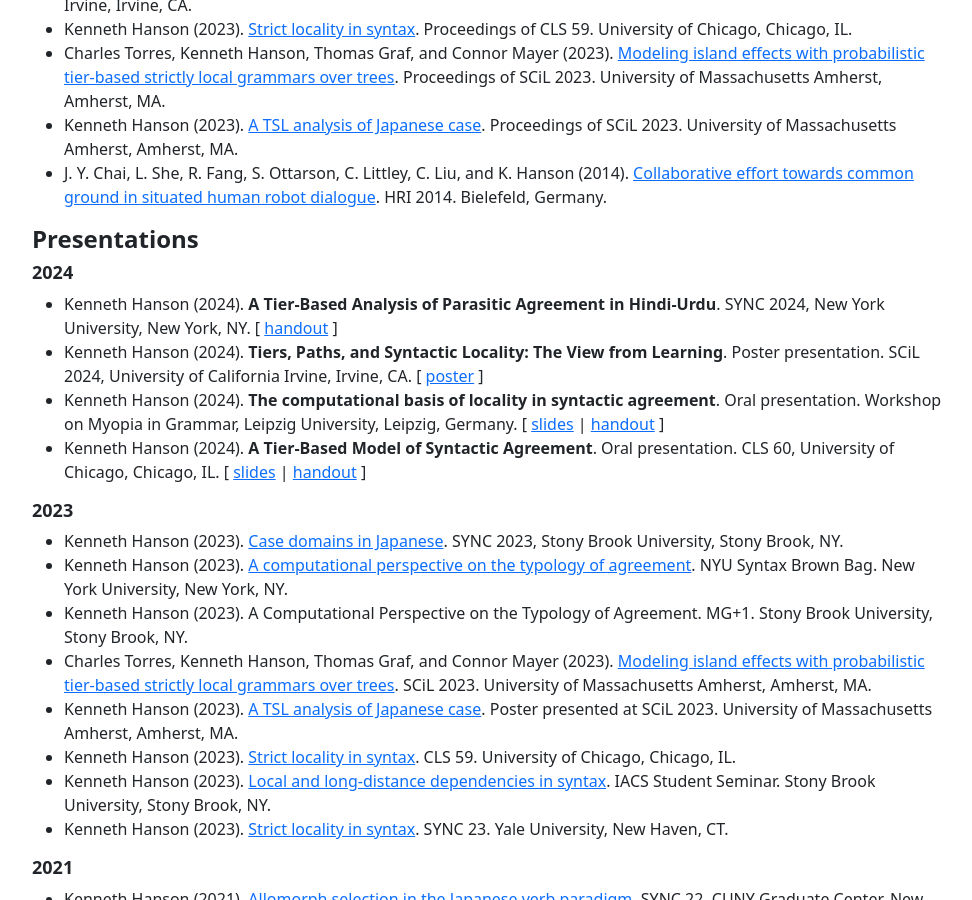
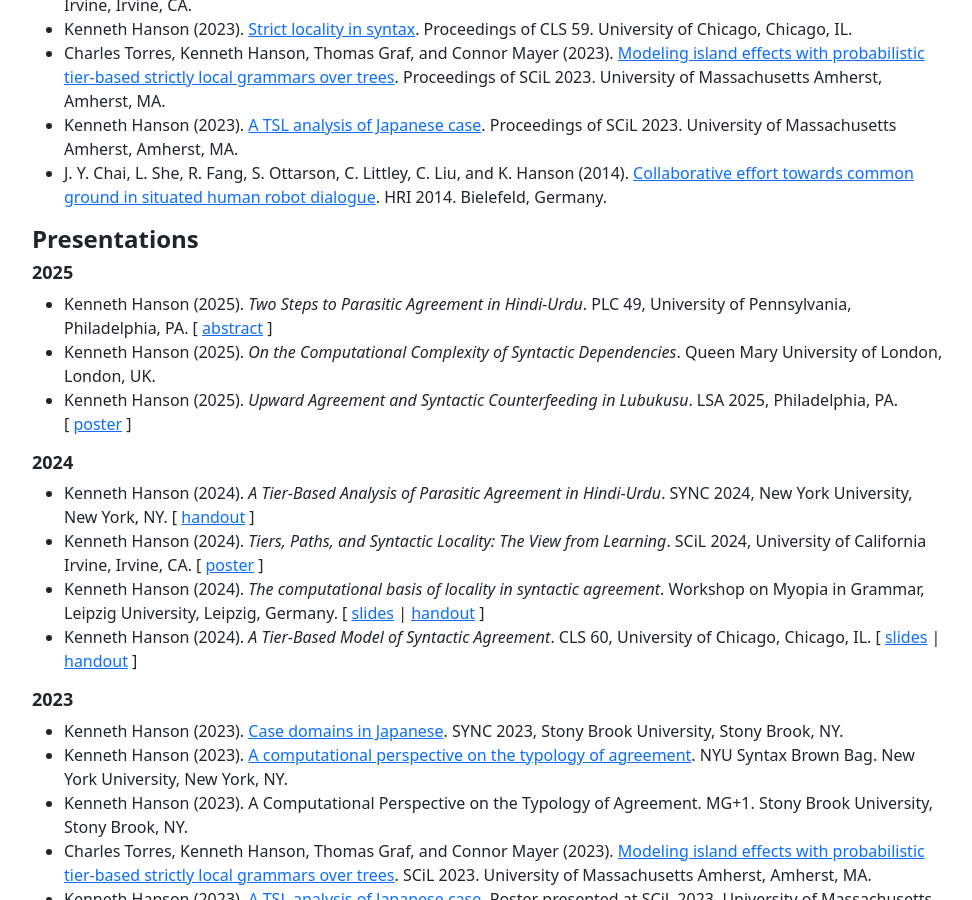
Before and after one commit to khanson679/khanson679.github.io, a Jekyll site: the page built from cv.md, in a window 1280 px wide and 900 px high, scrolled down 306 px. Shown: the whole window, without its empty margins (150-1122 px from the left). Built offline with Jekyll 4.4.1, drawn with Linux system fonts in a browser that asks for light colours; some of the changed text lies outside the part shown.

Commit message:
Update web CV.

```diff
--- a/cv.md
+++ b/cv.md
@@ -1,7 +1,7 @@
 ---
 title: CV
 layout: default
-date: 2024-12-11
+date: 2025-03-02
 published: true
 ---
 
@@ -12,6 +12,7 @@ li {margin-bottom: 0.5em; }
 My full CV is available here: [hanson-cv.pdf](/files/hanson-cv.pdf).
 
 ## Publications
+
 * Kenneth Hanson (to appear). [Tier-based strict locality and the typology of agreement](/files/hanson-jlm-tsl-agreement-preprint.pdf). Journal of Language Modeling.
 * Kenneth Hanson (2024). [A tier-based model of syntactic agreement](/files/hanson-cls60-tier-based-agreement.pdf). Proceedings of CLS 60. University of Chicago, Chicago, IL.
 * Kenneth Hanson (2024). [Tiers, paths, and syntactic locality: The view from learning](/files/hanson-scil2024-tiers-paths-locality.pdf).  Proceedings of SCiL 2024. UC Irvine, Irvine, CA.
@@ -23,22 +24,27 @@ My full CV is available here: [hanson-cv.pdf](/files/hanson-cv.pdf).
 
 ## Presentations
 
+### 2025
+
+* Kenneth Hanson (2025). *Two Steps to Parasitic Agreement in Hindi-Urdu*. PLC 49, University of Pennsylvania, Philadelphia, PA.
+  \[ [abstract](/files/hanson-plc49-abstract-deanon.pdf) \]
+* Kenneth Hanson (2025). *On the Computational Complexity of Syntactic Dependencies*. Queen Mary University of London, London, UK.
+* Kenneth Hanson (2025). *Upward Agreement and Syntactic Counterfeeding in Lubukusu*. LSA 2025, Philadelphia, PA.
+  \[&nbsp;[poster](/files/hanson-lsa2025-poster-upward-agreement.pdf) \]
+
 ### 2024
 
-* Kenneth Hanson (2024). **A Tier-Based Analysis of Parasitic Agreement in Hindi-Urdu**. SYNC 2024, New York University, New York, NY.
-  \[
-<!--   [abstract](/files/hanson-sync2024-parasitic-agreement-abstract.pdf) -->
-  [handout](/files/hanson-sync2024-parasitic-agreement-ho.pdf)
-  \]
-* Kenneth Hanson (2024). **Tiers, Paths, and Syntactic Locality: The View from Learning**. Poster presentation. SCiL 2024, University of California Irvine, Irvine, CA.
+* Kenneth Hanson (2024). *A Tier-Based Analysis of Parasitic Agreement in Hindi-Urdu*. SYNC 2024, New York University, New York, NY.
+  \[ [handout](/files/hanson-sync2024-parasitic-agreement-ho.pdf) \]
+* Kenneth Hanson (2024). *Tiers, Paths, and Syntactic Locality: The View from Learning*. SCiL 2024, University of California Irvine, Irvine, CA.
   \[ [poster](/files/hanson-scil2024-poster.pdf) \]
-* Kenneth Hanson (2024). **The computational basis of locality in syntactic agreement**. Oral presentation. Workshop on Myopia in Grammar, Leipzig University, Leipzig, Germany.
+* Kenneth Hanson (2024). *The computational basis of locality in syntactic agreement*. Workshop on Myopia in Grammar, Leipzig University, Leipzig, Germany.
   \[
 <!--   [abstract](/files/hanson-myopia2024-abstract.pdf) -->
   [slides](/files/hanson-myopia2024-slides-noanim.pdf)
   | [handout](/files/hanson-myopia2024-ho.pdf)
   \]
-* Kenneth Hanson (2024). **A Tier-Based Model of Syntactic Agreement**. Oral presentation. CLS 60, University of Chicago, Chicago, IL.
+* Kenneth Hanson (2024). *A Tier-Based Model of Syntactic Agreement*. CLS 60, University of Chicago, Chicago, IL.
   \[
 <!--   [abstract](/files/hanson-cls60-abstract.pdf) -->
   [slides](/files/hanson-cls60-slides-noanim.pdf)
```
